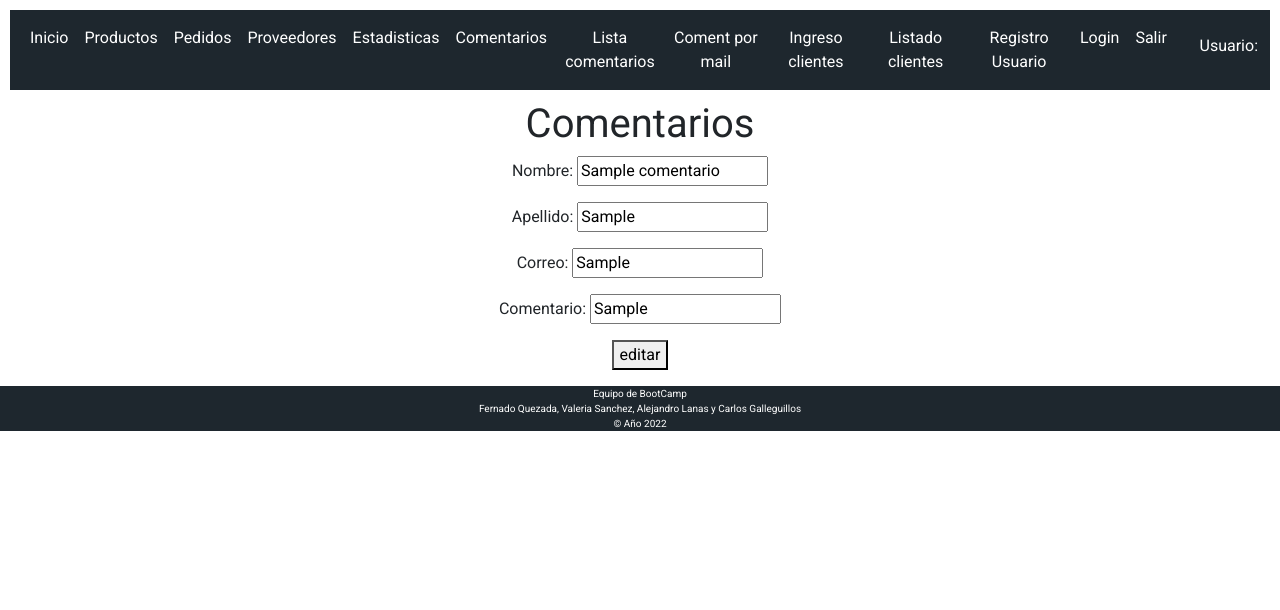
After one commit to valesc1971/ProyectoGrupal_TeLoVendo, a Django app: page /editar_comentario/1/ in a window 1280 px wide. The commit adds this page. Shown: the top 610 px of the page. Run offline with Django 3.2, Linux system fonts and the light colour scheme; tables that the repository leaves empty hold one stand-in row (values such as "Sample post").

Commit message:
cambios 05/05

```diff
--- a/aplicacion1/forms.py
+++ b/aplicacion1/forms.py
@@ -1,6 +1,8 @@
 from django import forms
 from django.contrib.auth.models import User
 from django.contrib.auth.forms import UserCreationForm
+
+from .models import Comentario
 
 
 class RegistroClienteForm (forms.Form):
@@ -23,8 +25,7 @@ class UserRegisterForm(UserCreationForm):
         fields = ['username', 'email', 'password1', 'password2']
         help_texts = {k:"" for k in fields}
 
-class ComentarioForm (forms.Form):
-    nombre=forms.CharField (max_length=50, required=True)
-    apellido=forms.CharField (max_length=50, required=True)
-    correo=forms.CharField(widget=forms.EmailInput)
-    comentario=forms.CharField (max_length=150, required=True)
+class ComentarioForm(forms.ModelForm):
+    class Meta:
+        model = Comentario
+        fields = ['nombre', 'apellido', 'correo', 'comentario']
--- /dev/null
+++ b/aplicacion1/templates/aplicacion1/editar_comentario.html
@@ -0,0 +1,19 @@
+{% extends 'aplicacion1/layout.html' %}
+{% block content %}
+{% load static %}
+
+<form action "" method = "post">
+
+    {% csrf_token %}
+
+    <div id='form_ingreso'>
+        <h1> Comentarios </h1>
+
+        {{form.as_p}}
+
+        <button type="submit">editar </button>
+
+    </div>
+</form>
+
+{% endblock %}
--- a/aplicacion1/templates/aplicacion1/layout.html
+++ b/aplicacion1/templates/aplicacion1/layout.html
@@ -37,7 +37,12 @@
         		<li class="nav-item">
 					<a class="nav-link" href="{% url 'comentario_clientes' %}" id="form-contact">Comentarios</a>
 				</li>
-
+        		<li class="nav-item">
+					<a class="nav-link" href="{% url 'lista_comentarios' %}" id="form-contact">Lista comentarios</a>
+				</li>
+				<li class="nav-item">
+					<a class="nav-link" href='/listar_coment_mail' id="form-contact">Coment por mail</a>
+				</li>
         		<li class="nav-item">
 					<a class="nav-link" href="{% url 'ingreso_clientes' %}" id="form-contact">Ingreso clientes</a>
 				</li>
--- a/aplicacion1/urls.py
+++ b/aplicacion1/urls.py
@@ -15,4 +15,7 @@ urlpatterns = [
     path('proveedores/', views.proveedores, name='proveedores'),
     path('comentario_clientes/', views.comentario_clientes, name='comentario_clientes'),
     path('lista_comentarios/', views.lista_comentarios, name='lista_comentarios'),
+    path('editar_comentario/<int:id>/', views.editar_comentario, name='editar_comentario'),
+    path('eliminar_comentario/<int:id>/', views.eliminar_comentario, name='eliminar_comentario'),
+    path ('listar_coment_mail/<str:correo>/', views.listar_coment_mail, name='listar_coment_mail')
 ]
--- a/aplicacion1/views.py
+++ b/aplicacion1/views.py
@@ -130,3 +130,24 @@ def comentario_clientes(request):
 def lista_comentarios(request):
     com=Comentario.objects.all()
     return render (request, 'aplicacion1/lista_comentarios.html', {"data":com})
+
+def editar_comentario(request, id):
+    comentario = Comentario.objects.get(pk=id)
+    form = ComentarioForm(instance=comentario)
+    if request.method == 'POST':
+
+        form = ComentarioForm(data=request.POST, instance=comentario)
+        form.save()
+        return redirect('lista_comentarios')
+
+    else:
+        return render(request, 'aplicacion1/editar_comentario.html', {'form':form})
+
+def eliminar_comentario(request, id):
+        comentario = Comentario.objects.get(pk=id)
+        comentario.delete()
+        return redirect('/lista_comentarios')
+
+def listar_coment_mail(request,correo):
+    email_list = Comentario.objects.filter(correo=correo)
+    return render(request, 'aplicacion1/lista_comentarios.html', {"correo":email_list})
```
Also changed, not shown: aplicacion1/templates/aplicacion1/lista_comentarios.html (+17 -0 lines), aplicacion1/templates/aplicacion1/lista_comentarios_mail.html (added, +17 -0 lines).
